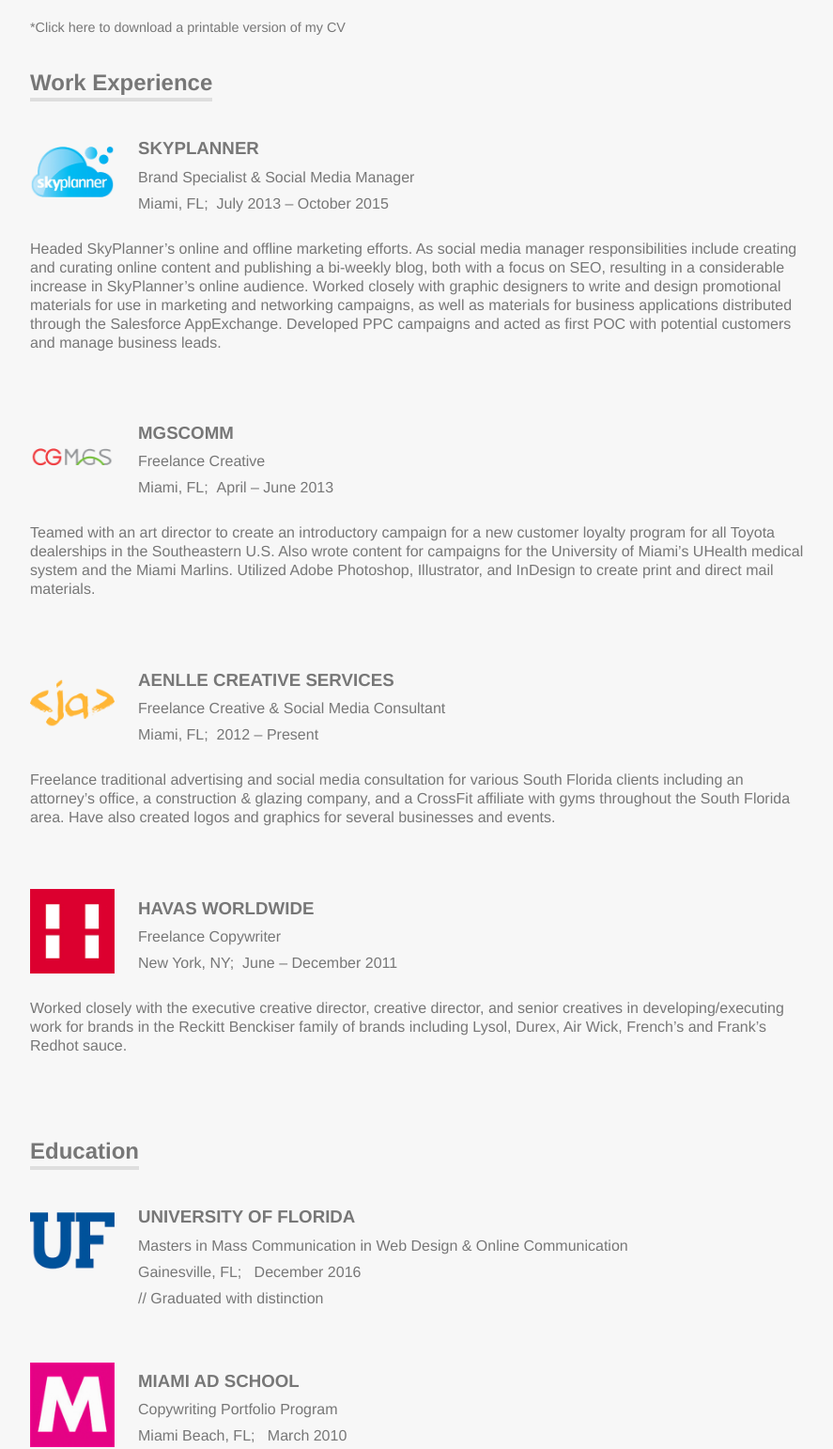
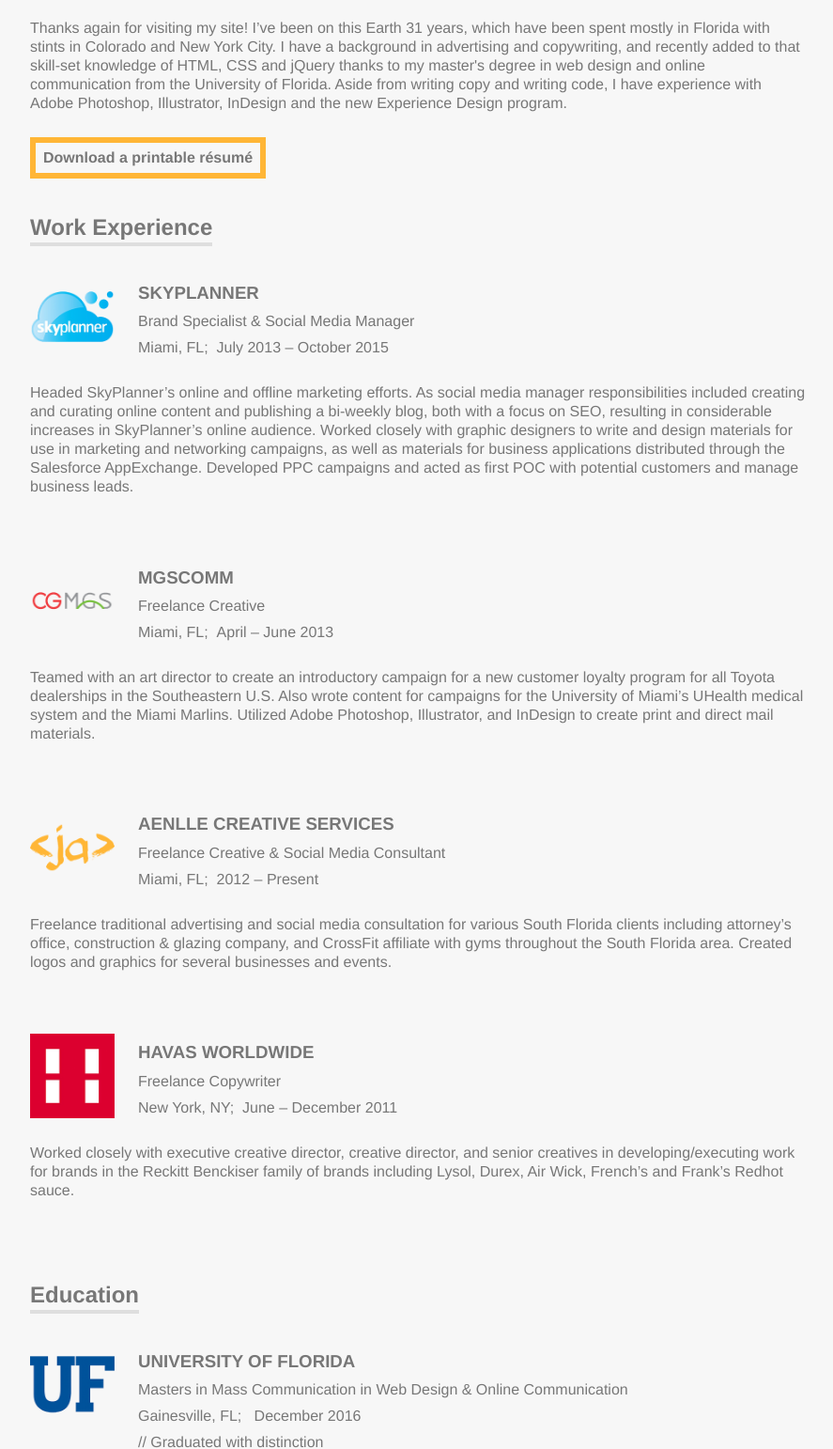
Before and after one commit to jaenlle/portfolio-site, a PHP site: page /resume.html in a window 1280 px wide. Shown: the part 173-1715 px from the top of the page at 94% size, without its empty margins (195-1082 px from the left). Run offline with PHP 8.4, Linux system fonts and the light colour scheme; some libraries are stand-ins or nearby versions.

Commit message:
Style printable résumé link into a button
Also made grammatical changes to job and skills descriptions.

```diff
--- a/css/resume.css
+++ b/css/resume.css
@@ -30,6 +30,7 @@ This file contains styling for elemenets that appear on the resume page.
     line-height: 1.25em;
 }
 
+/*
 #cv a {
     text-decoration: none;
     font-size: 0.9em;
@@ -40,6 +41,7 @@ This file contains styling for elemenets that appear on the resume page.
     text-decoration: underline;
     color: rgb(255, 182, 54);
 }
+*/
 
 .cv-content,
 .co,
@@ -123,3 +125,21 @@ ul#misc li::before {
     top: -4px;
     left: -35px;
 }
+
+/* ----------------------------------------- Printable Résumé link --- */
+.printable-resume {
+    display: inline-block;
+    margin: 0 auto;
+    margin-top: 10px;
+    text-decoration: none;
+    font-weight: bold;
+    color: #777777;
+    padding: 6px 8px;
+    border: 6px solid rgb(255, 182, 54);
+}
+
+.printable-resume:hover {
+    text-decoration: none;
+    color: #ffffff;
+    background-color: rgb(255, 182, 54);
+}
--- a/resume.html
+++ b/resume.html
@@ -28,10 +28,12 @@
             </nav>
         </header>
         <main id="cv">
-            <h1 style="display: none;">Julio Aenlle Resume, Curriculum Vitae</h1>
-            <!--<p>Hello! </p>
-            <p>I'm Julio and I'd like to thank you for visiting my site. I've been on this Earth 31 years and I've spent most of that time in Florida with stints in Colorado and New York City. I earned a bachelor's degree in advertising from the University of Florida, studied copywriting at Miami Ad School's Miami Beach campus, and recently earned a master's degree in Web Design &amp; Online Communication from the University of Florida. Born and raised in Miami to Cuban parents, I speak and write Spanish fluently.</p>-->
-            <a href="http://www.julioaenlle.com/Julio_Aenlle-UX_and_Web_Designer_Copywriter_Creative-Resume.pdf" target="_blank"><p class="printable-resume">*Click here to download a printable version of my CV</p></a>
+            <h1 style="display: none;">Julio Aenlle Resume, Résumé</h1>
+
+            <p>Thanks again for visiting my site! I’ve been on this Earth 31 years, which have been spent mostly in Florida with stints in Colorado and New York City. I have a background in advertising and copywriting, and recently added to that skill-set knowledge of HTML, CSS and jQuery thanks to my master's degree in web design and online communication from the University of Florida. Aside from writing copy and writing code, I have experience with Adobe Photoshop, Illustrator, InDesign and the new Experience Design program.</p>
+
+            <p><a class="printable-resume"  href="http://www.julioaenlle.com/Julio_Aenlle-UX_and_Web_Designer_Copywriter_Creative-Resume.pdf" target="_blank">Download a printable résumé</a></p>
+
             <article>
                 <h2>Work Experience</h2>
 
@@ -43,7 +45,7 @@
                         <p>Miami, FL;&nbsp;&nbsp;July 2013 – October 2015</p>
                     </div>
                     <div class="breaker"></div>
-                    <p class="job-description">Headed SkyPlanner’s online and offline marketing efforts. As social media manager responsibilities include creating and curating online content and publishing a bi-weekly blog, both with a focus on SEO, resulting in a considerable increase in SkyPlanner’s online audience. Worked closely with graphic designers to write and design promotional materials for use in marketing and networking campaigns, as well as materials for business applications distributed through the Salesforce AppExchange. Developed PPC campaigns and acted as first POC with potential customers and manage business leads.</p>
+                    <p class="job-description">Headed SkyPlanner’s online and offline marketing efforts. As social media manager responsibilities included creating and curating online content and publishing a bi-weekly blog, both with a focus on SEO, resulting in considerable increases in SkyPlanner’s online audience. Worked closely with graphic designers to write and design materials for use in marketing and networking campaigns, as well as materials for business applications distributed through the Salesforce AppExchange. Developed PPC campaigns and acted as first POC with potential customers and manage business leads.</p>
                     <div class="breaker"></div>
                 </section>
 
@@ -67,7 +69,7 @@
                         <p>Miami, FL;&nbsp;&nbsp;2012 – Present</p>
                     </div>
                     <div class="breaker"></div>
-                    <p class="job-description">Freelance traditional advertising and social media consultation for various South Florida clients including an attorney’s office, a construction & glazing company, and a CrossFit affiliate with gyms throughout the South Florida area. Have also created logos and graphics for several businesses and events.</p>
+                    <p class="job-description">Freelance traditional advertising and social media consultation for various South Florida clients including attorney’s office, construction & glazing company, and CrossFit affiliate with gyms throughout the South Florida area. Created logos and graphics for several businesses and events.</p>
                     <div class="breaker"></div>
                 </section>
 
@@ -79,7 +81,7 @@
                         <p>New York, NY;&nbsp;&nbsp;June – December 2011</p>
                     </div>
                     <div class="breaker"></div>
-                    <p class="job-description">Worked closely with the executive creative director, creative director, and senior creatives in developing/executing work for brands in the Reckitt Benckiser family of brands including Lysol, Durex, Air Wick, French’s and Frank’s Redhot sauce.</p>
+                    <p class="job-description">Worked closely with executive creative director, creative director, and senior creatives in developing/executing work for brands in the Reckitt Benckiser family of brands including Lysol, Durex, Air Wick, French’s and Frank’s Redhot sauce.</p>
                     <div class="breaker"></div>
                 </section>
             </article>
@@ -159,14 +161,14 @@
                     <ul id="misc">
                         <li>Knowledge of contemporary UX-design best-practices.</li>
                         <li>Knowledge of usability testing best-practices including test-script writing and user interviews.</li>
-                        <li>Experience in SEO &amp; pay-per-click advertising with familiarity with online analytics tools such as Google Analytics.</li>
+                        <li>Experience in SEO and pay-per-click advertising with familiarity with online analytics tools such as Google Analytics.</li>
                         <li>Experience cultivating and executing social media content and strategy, as well as social analytics and paid social advertising.</li>
                         <li>Experience in traditional media, such as print and television.</li>
-                        <li>Ability to write both long &amp; short-form copy for advertising &amp; promotional materials.</li>
-                        <li>Possess excellent verbal &amp; written communication skills as well as analytical, research &amp; presentation skills.</li>
-                        <li>Ability to multi-task &amp; execute projects under pressure.</li>
-                        <li>Ability to work in a team environment in order to conceptualize ideas &amp; develop goals; able to accept &amp; incorporate feedback to effectively accomplish team goals.</li>
-                        <li>Fluent in both spoken &amp; written Spanish.</li>
+                        <li>Ability to write both long and short-form copy for advertising and promotional materials.</li>
+                        <li>Possess excellent verbal and written communication skills as well as analytical, research and presentation skills.</li>
+                        <li>Ability to multi-task and execute projects under pressure.</li>
+                        <li>Ability to work in a team environment to conceptualize ideas and develop goals; able to accept and incorporate feedback to effectively.</li>
+                        <li>Fluent in both spoken and written Spanish.</li>
                     </ul>
                 </section>
             </article>
```
